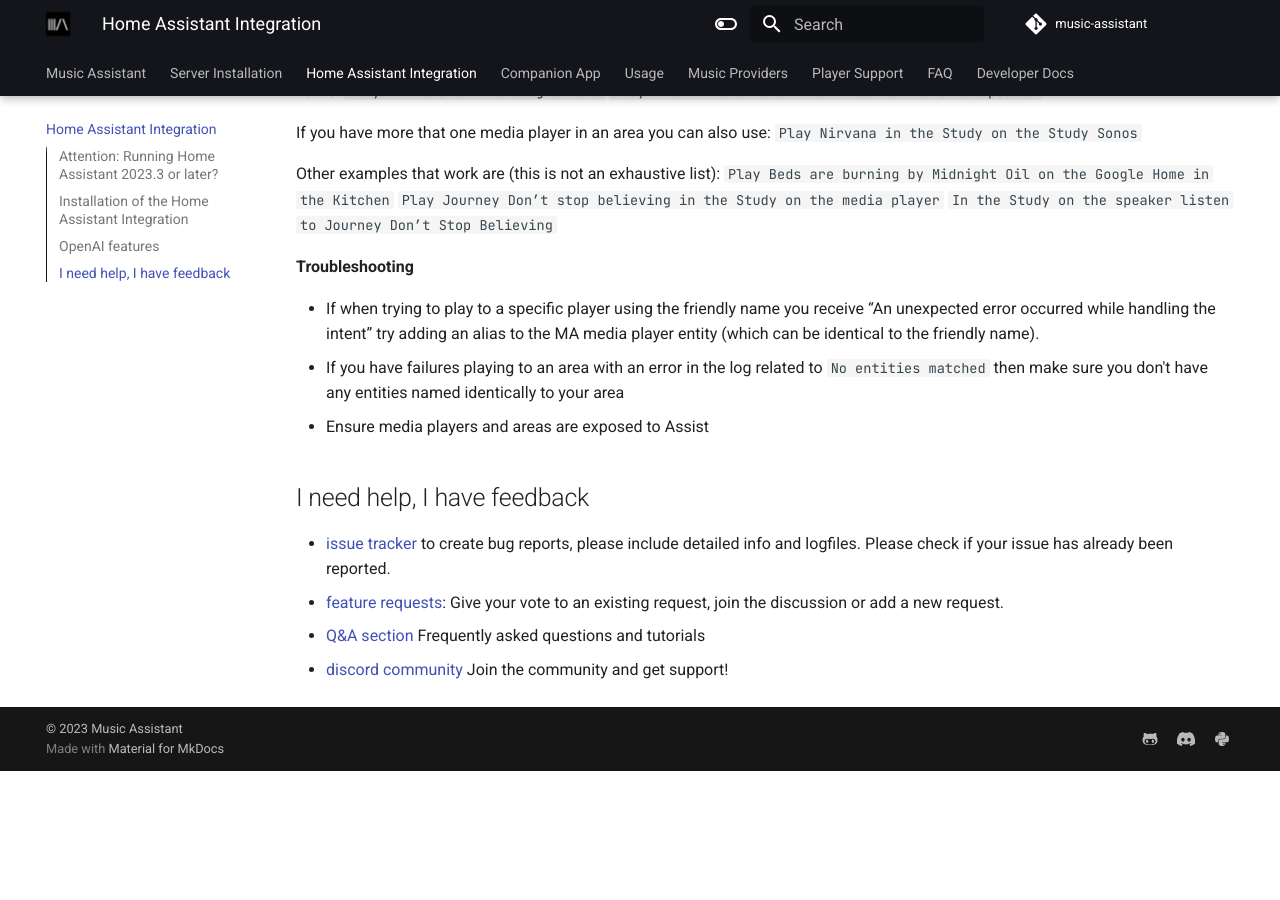
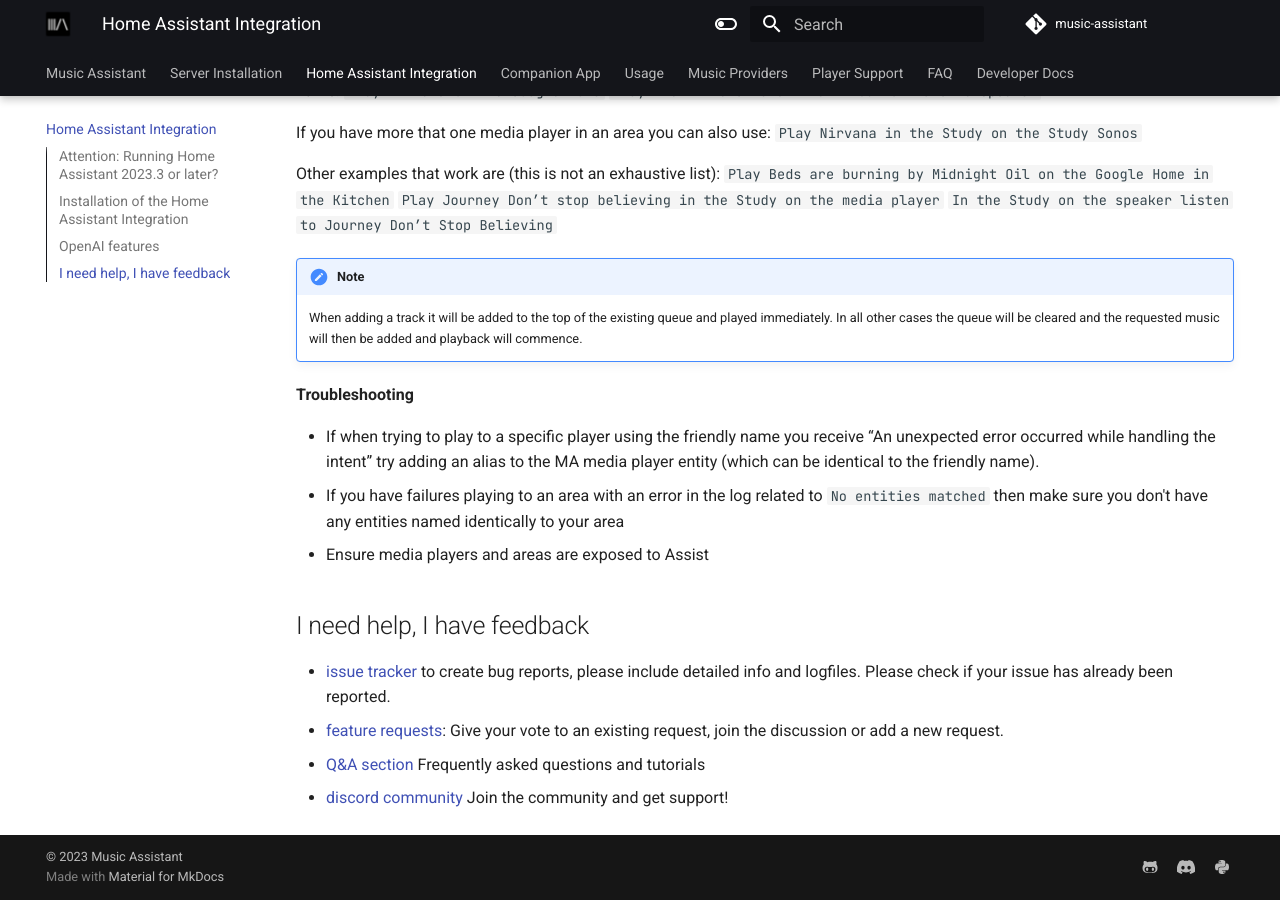
Before and after one commit to pwbriggs/music-assistant.github.io, an MkDocs documentation site: the page built from docs/integration.md, in a window 1280 px wide and 900 px high, scrolled down 2642 px. Built offline with MkDocs 1.6.1 and Material for MkDocs 9.7.7, drawn with Linux system fonts in a browser that asks for light colours; before the commit the page ends 3413 px from its top, so only the background shows below that.

Commit message:
Added info about queue behaviour

```diff
--- a/docs/integration.md
+++ b/docs/integration.md
@@ -67,6 +67,9 @@
 `Play Journey Don’t stop believing in the Study on the media player`
 `In the Study on the speaker listen to Journey Don’t Stop Believing`
 
+!!! note
+    When adding a track it will be added to the top of the existing queue and played immediately. In all other cases the queue will be cleared and the requested music will then be added and playback will commence.
+
 **Troubleshooting**
 
 - If when trying to play to a specific player using the friendly name you receive “An unexpected error occurred while handling the intent” try adding an alias to the MA media player entity (which can be identical to the friendly name).
```
